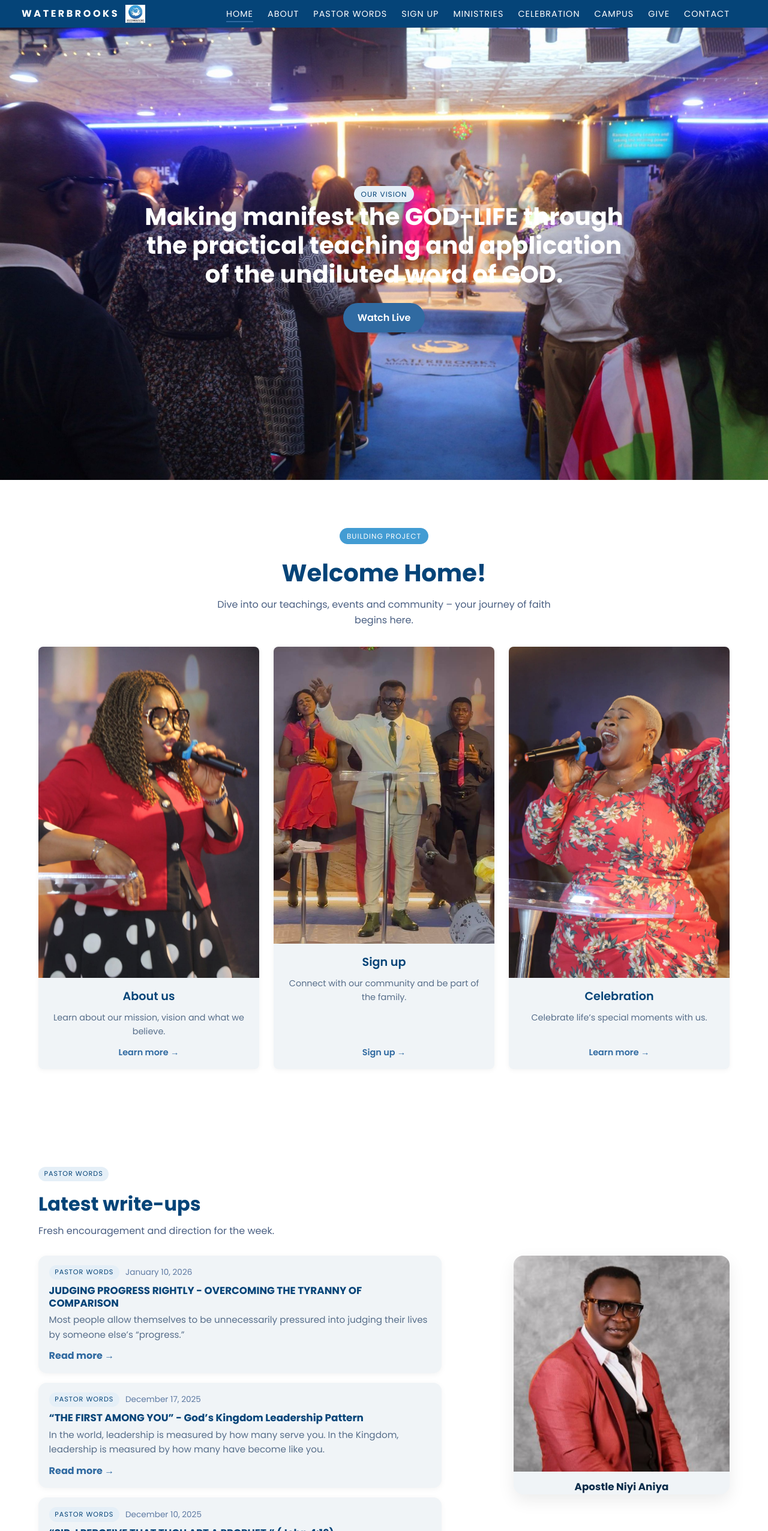
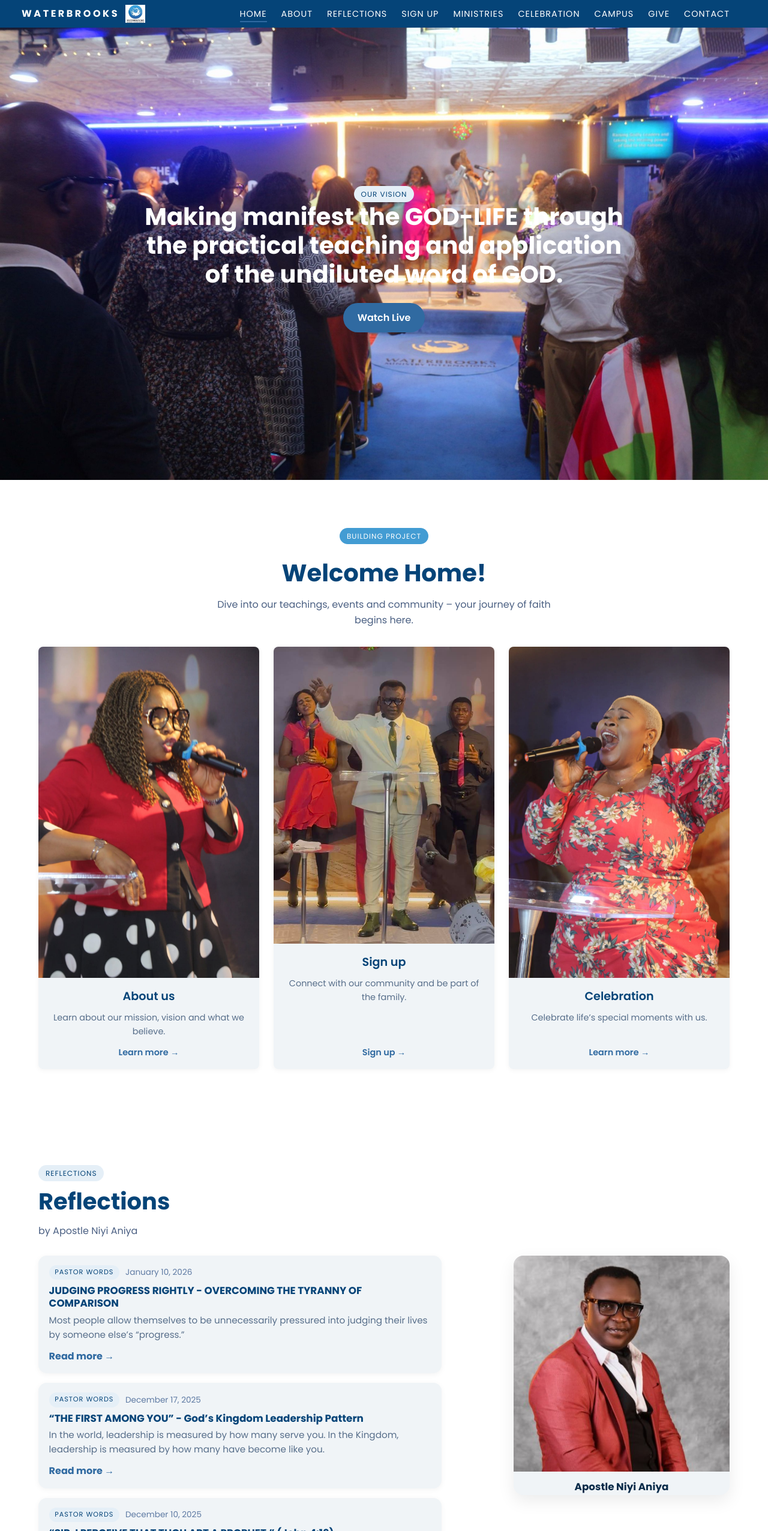
Before and after one commit to Ayogram/waterbrooks, a plain HTML site: page index.html in a window 1280 px wide. Shown: the top 2552 px of the page at 60% size. Drawn offline with Linux system fonts and the light colour scheme.

Commit message:
Update site

```diff
--- a/index.html
+++ b/index.html
@@ -49,7 +49,7 @@
          <ul class="nav-list" id="mobileNav">
             <li><a href="index.html" class="nav-link">Home</a></li>
             <li><a href="about.html" class="nav-link">About</a></li>
-            <li><a href="pastor.html" class="nav-link">Pastor Words</a></li>
+           <li><a href="pastor.html" class="nav-link">Reflections</a></li>
             <li><a href="signup.html" class="nav-link">Sign Up</a></li>
             <li><a href="ministries.html" class="nav-link">Ministries</a></li>
             <li><a href="celebration.html" class="nav-link">Celebration</a></li>
@@ -132,9 +132,12 @@
   <div class="container">
     <div class="pastor-words-head">
       <div>
-        <span class="pill small-pill">Pastor Words</span>
-        <h2 class="pastor-words-title">Latest write-ups</h2>
-        <p class="pastor-words-subtitle">Fresh encouragement and direction for the week.</p>
+        <span class="pill">Reflections</span>
+<h1 class="page-hero-title">Reflections</h1>
+<p class="page-hero-text">
+  by Apostle Niyi Aniya
+</p>
+
       </div>
 
 
--- a/js/pastor-render.js
+++ b/js/pastor-render.js
@@ -76,8 +76,8 @@
         <div class="pw-feature">
           <div class="pw-feature-left">
             <div class="pw-peek-empty">
-              <span class="pill small-pill">Pastor Words</span>
-              <h3 class="pw-empty-title">No write-ups yet</h3>
+              <span class="pill small-pill">Reflections</span>
+              <h3 class="pw-empty-title">No reflections yet</h3>
               <p class="pw-empty-text">Please check back soon.</p>
               <a class="pw-viewall btn btn-primary" href="pastor.html">View all</a>
             </div>
@@ -149,7 +149,7 @@
     if (!posts.length) {
       mount.innerHTML = `
         <div class="pw-list-empty">
-          <p>No write-ups yet. Please check back soon.</p>
+          <p>No Reflections yet. Please check back soon.</p>
         </div>
       `;
       return;
```
Also changed, not shown: about.html (+1 -1 lines), celebration.html (+1 -1 lines), contact.html (+1 -1 lines), events.html (+1 -1 lines), give.html (+1 -1 lines), ministries.html (+1 -1 lines), nigeria.html (+1 -1 lines), pastor.html (+7 -5 lines), sermons.html (+1 -1 lines), signup.html (+1 -1 lines).
